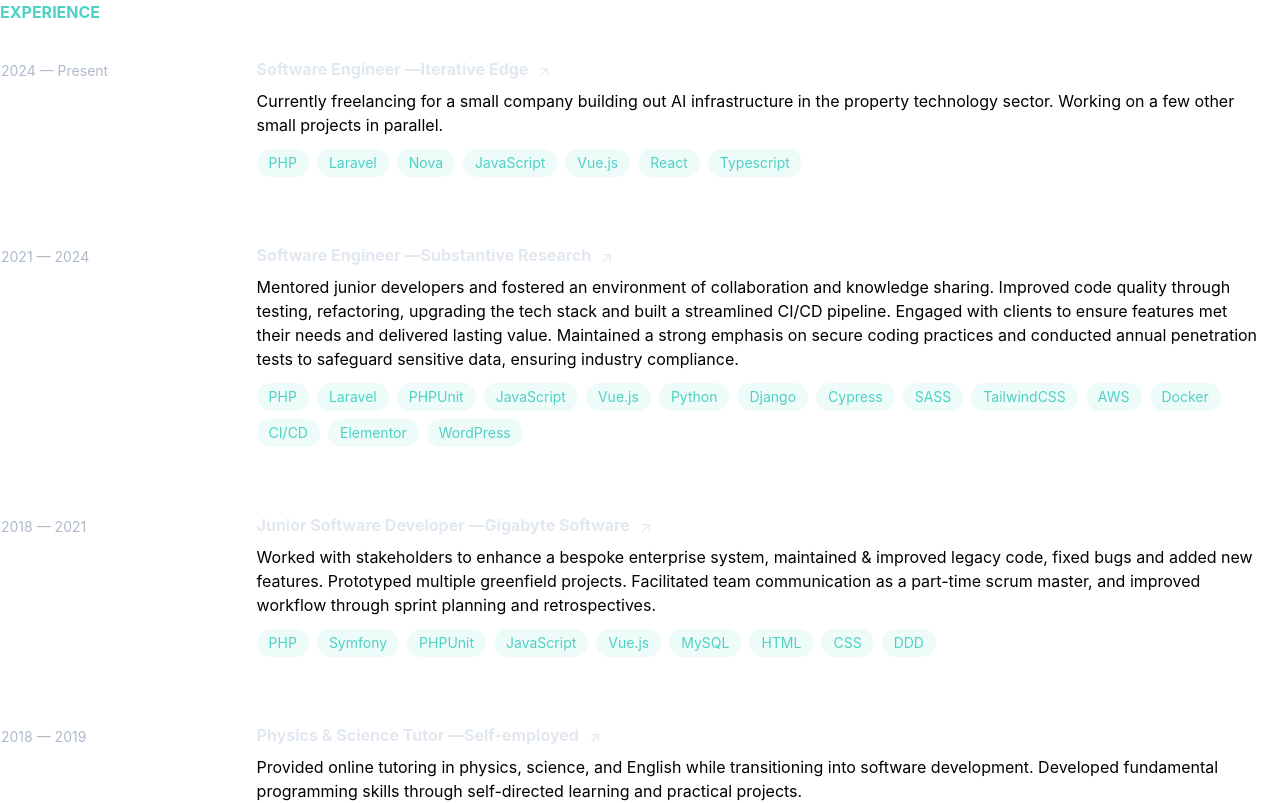
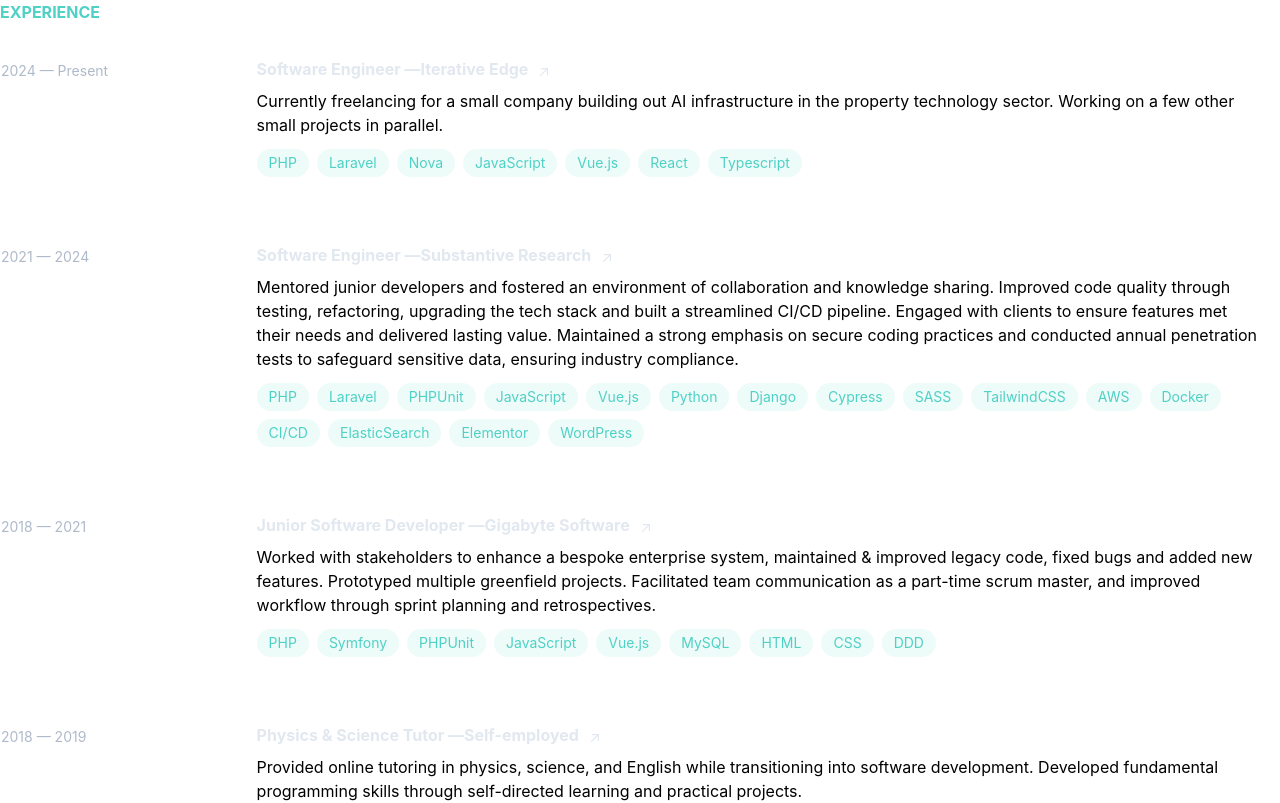
Before and after one commit to rowBawTick/resume, a Nuxt app: page /Experience in a window 1280 px wide. Shown: the top 803 px of the page. Built offline with nearby package versions, Linux system fonts and the light colour scheme.

Commit message:
Added one more tool/skill

```diff
--- a/constants/experience.ts
+++ b/constants/experience.ts
@@ -29,7 +29,7 @@
       'safeguard sensitive data, ensuring industry compliance.',
     skills: [
       'PHP', 'Laravel', 'PHPUnit', 'JavaScript', 'Vue.js', 'Python', 'Django', 'Cypress', 'SASS', 'TailwindCSS', 'AWS',
-      'Docker', 'CI/CD', 'Elementor', 'WordPress'
+      'Docker', 'CI/CD', 'ElasticSearch', 'Elementor', 'WordPress'
     ]
   },
   {
```
